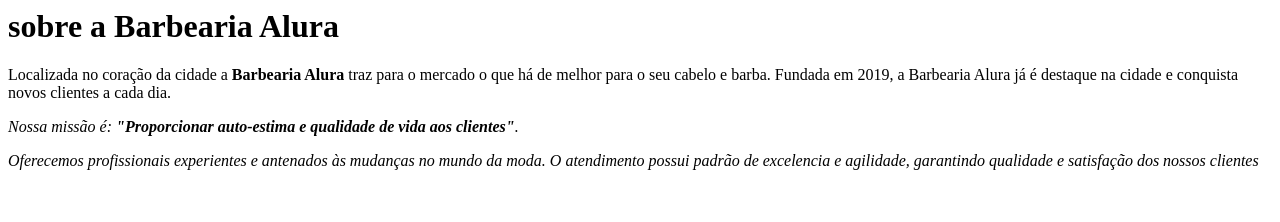
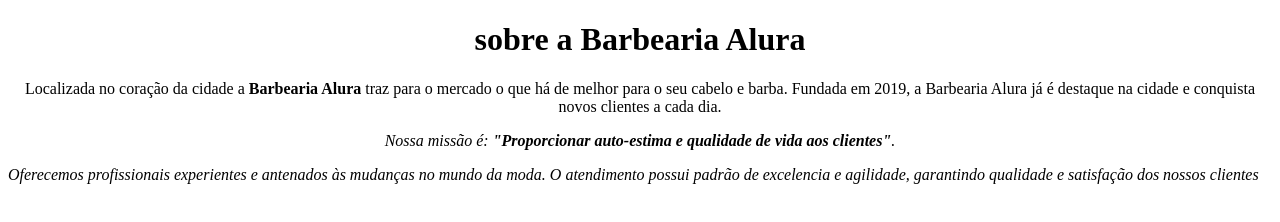
Before and after one commit to analinndaa/html-e-css, a plain HTML site: page index.html in a window 1280 px wide. Drawn offline with Linux system fonts and the light colour scheme.

Commit message:
index.html

```diff
--- a/index.html
+++ b/index.html
@@ -1,9 +1,18 @@
 
+<!DOCTYPE html>
+<html lang="pt-br">
+     <head>
+          <meta charset="UTF-8">
+          <title>barbearia Alura</title>
+     </head>
 
-      <h1>sobre a Barbearia Alura</h1>
+     <body>
+          <h1 style="text-align: center">sobre a Barbearia Alura</h1>
 
-      <p>Localizada no coração da cidade a <strong>Barbearia Alura</strong> traz para o mercado o que há de melhor para o seu cabelo e barba. Fundada em 2019, a Barbearia Alura já é destaque na cidade e conquista novos clientes a cada dia.</p>
+          <p style="text-align: center">Localizada no coração da cidade a <strong>Barbearia Alura</strong> traz para o mercado o que há de melhor para o seu cabelo e barba. Fundada em 2019, a Barbearia Alura já é destaque na cidade e conquista novos clientes a cada dia.</p>
 
-      <p><em>Nossa missão é: <strong>"Proporcionar auto-estima e qualidade de vida aos clientes"</strong>.<em></p>
+          <p style="front-size: 20px; text-align:center"><em>Nossa missão é: <strong>"Proporcionar auto-estima e qualidade de vida aos clientes"</strong>.<em></p>
 
-      <p>Oferecemos profissionais experientes e antenados às mudanças no mundo da moda. O atendimento possui padrão de excelencia e agilidade, garantindo qualidade e satisfação dos nossos clientes</p>
+          <p>Oferecemos profissionais experientes e antenados às mudanças no mundo da moda. O atendimento possui padrão de excelencia e agilidade, garantindo qualidade e satisfação dos nossos clientes</p>
+     </body>
+</html>
```
